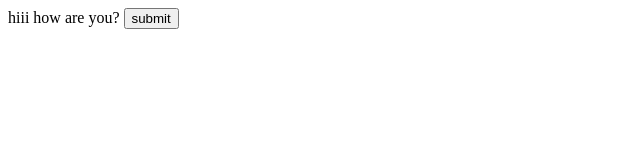
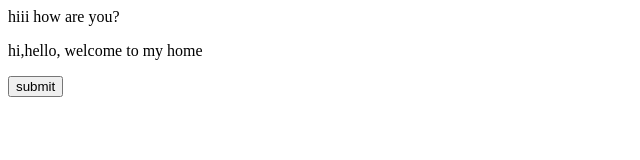
Before and after one commit to kowshikkumar1/mygit, a plain HTML site: page index.html/index.html in a window 1280 px wide. Shown: the whole page, without its empty margins (0-640 px from the left). Drawn offline with Linux system fonts and the light colour scheme.

Commit message:
updated p

```diff
--- a/index.html/index.html
+++ b/index.html/index.html
@@ -5,7 +5,12 @@
         </title>
         <body>
             hiii how are you?
+            <p>
+                hi,hello, welcome to my home
+
+            </p>
         </body>
         <button type="submit">submit</button>
+
     </head>
 </html>
```
